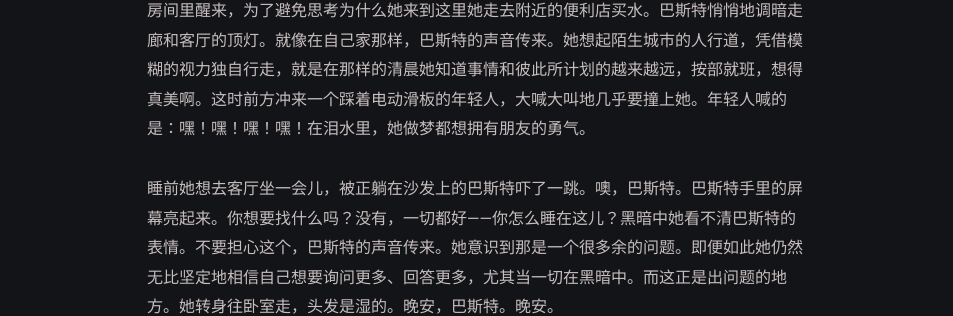
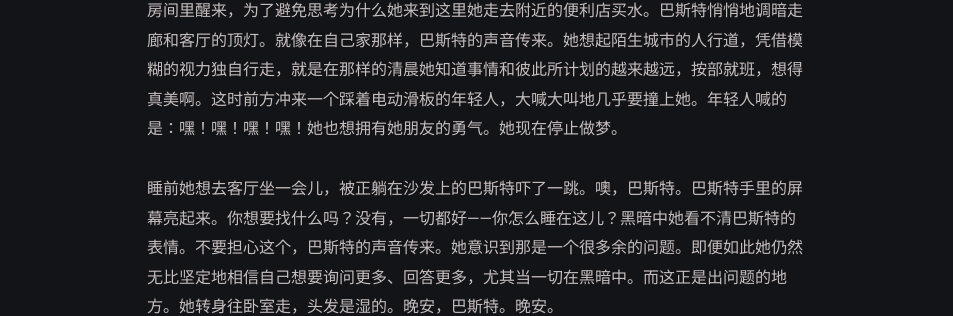
Before and after one commit to yijingch/afistforair.github.io, a Jekyll site: the page built from _posts/stripes-and-stripes-of-yore /2021-09-23-stripes-and-stripes-of-yore.md, in a window 1280 px wide. Shown: the part 1286-1602 px from the top of the page, without its empty margins (163-1116 px from the left). Built offline with Jekyll 4.4.1, drawn with Linux system fonts in a browser that asks for light colours; some of the changed text lies outside the part shown.

Commit message:
edit post

```diff
--- a/_posts/stripes-and-stripes-of-yore /2021-09-23-stripes-and-stripes-of-yore.md
+++ b/_posts/stripes-and-stripes-of-yore /2021-09-23-stripes-and-stripes-of-yore.md
@@ -13,6 +13,6 @@ tags: [fiction]
 
 海莉回来的时候已经挺晚了。电力没有恢复。她和莱妮打算在巴斯特家借住一晚。第二天可以继续工作，莱妮说。她发现自己的足掌是冰凉的。下午写到一半的邮件草稿多半没了，莱妮对着冰箱咕哝。海莉的小狗紧张兮兮地过来嗅嗅她的袜子，动作很轻，甚至都没有碰到她。休发来信息说他们借到了邻居的发电机，有点吵闹，但至少冰箱可以运作。天啊今晚我们的运气——停电的二百五十三位住户中的其中一份子，街道的另一头灯火通明。莱妮笑起来。我们需要回去取一些东西，毛巾、牙刷和袜子，她说。随便用我们的毛巾，巴斯特说，我跟你们一起开车过去。雨夜里她们飞驰在高速路上，谈了谈分别之前的打算。车窗玻璃上的血红色、橙色、靛紫色混在一起。
 
-再到巴斯特家时大家都很疲倦。巴斯特更换了客房的床单，放了一个充实的枕头，帽衫和骑行短裤留在桌子上。在镜子里她感到自己和几个月前一样坚实、自觉。如果有任何只能说适应得更好，越来越好。她总是留意房间里的镜子，她不喜欢镜子，不过只要活着就不得不拥有眼睛，没有选择。她尝试用更新鲜的目光注视自己和别人的身体。除此之外她记起她第一次去朋友的城市，“照看”？不如说是探访，探访她不确定的东西，好奇心肯定是越多越好。清晨她从房间里醒来，为了避免思考为什么她来到这里她走去附近的便利店买水。巴斯特悄悄地调暗走廊和客厅的顶灯。就像在自己家那样，巴斯特的声音传来。她想起陌生城市的人行道，凭借模糊的视力独自行走，就是在那样的清晨她知道事情和彼此所计划的越来越远，按部就班，想得真美啊。这时前方冲来一个踩着电动滑板的年轻人，大喊大叫地几乎要撞上她。年轻人喊的是：嘿！嘿！嘿！嘿！在泪水里，她做梦都想拥有朋友的勇气。
+再到巴斯特家时大家都很疲倦。巴斯特更换了客房的床单，放了一个充实的枕头，帽衫和骑行短裤留在桌子上。在镜子里她感到自己和几个月前一样坚实、自觉。如果有任何只能说适应得更好，越来越好。她总是留意房间里的镜子，她不喜欢镜子，不过只要活着就不得不拥有眼睛，没有选择。她尝试用更新鲜的目光注视自己和别人的身体。除此之外她记起她第一次去朋友的城市，“照看”？不如说是探访，探访她不确定的东西，好奇心肯定是越多越好。清晨她从房间里醒来，为了避免思考为什么她来到这里她走去附近的便利店买水。巴斯特悄悄地调暗走廊和客厅的顶灯。就像在自己家那样，巴斯特的声音传来。她想起陌生城市的人行道，凭借模糊的视力独自行走，就是在那样的清晨她知道事情和彼此所计划的越来越远，按部就班，想得真美啊。这时前方冲来一个踩着电动滑板的年轻人，大喊大叫地几乎要撞上她。年轻人喊的是：嘿！嘿！嘿！嘿！她也想拥有她朋友的勇气。她现在停止做梦。
 
 睡前她想去客厅坐一会儿，被正躺在沙发上的巴斯特吓了一跳。噢，巴斯特。巴斯特手里的屏幕亮起来。你想要找什么吗？没有，一切都好——你怎么睡在这儿？黑暗中她看不清巴斯特的表情。不要担心这个，巴斯特的声音传来。她意识到那是一个很多余的问题。即便如此她仍然无比坚定地相信自己想要询问更多、回答更多，尤其当一切在黑暗中。而这正是出问题的地方。她转身往卧室走，头发是湿的。晚安，巴斯特。晚安。
```
